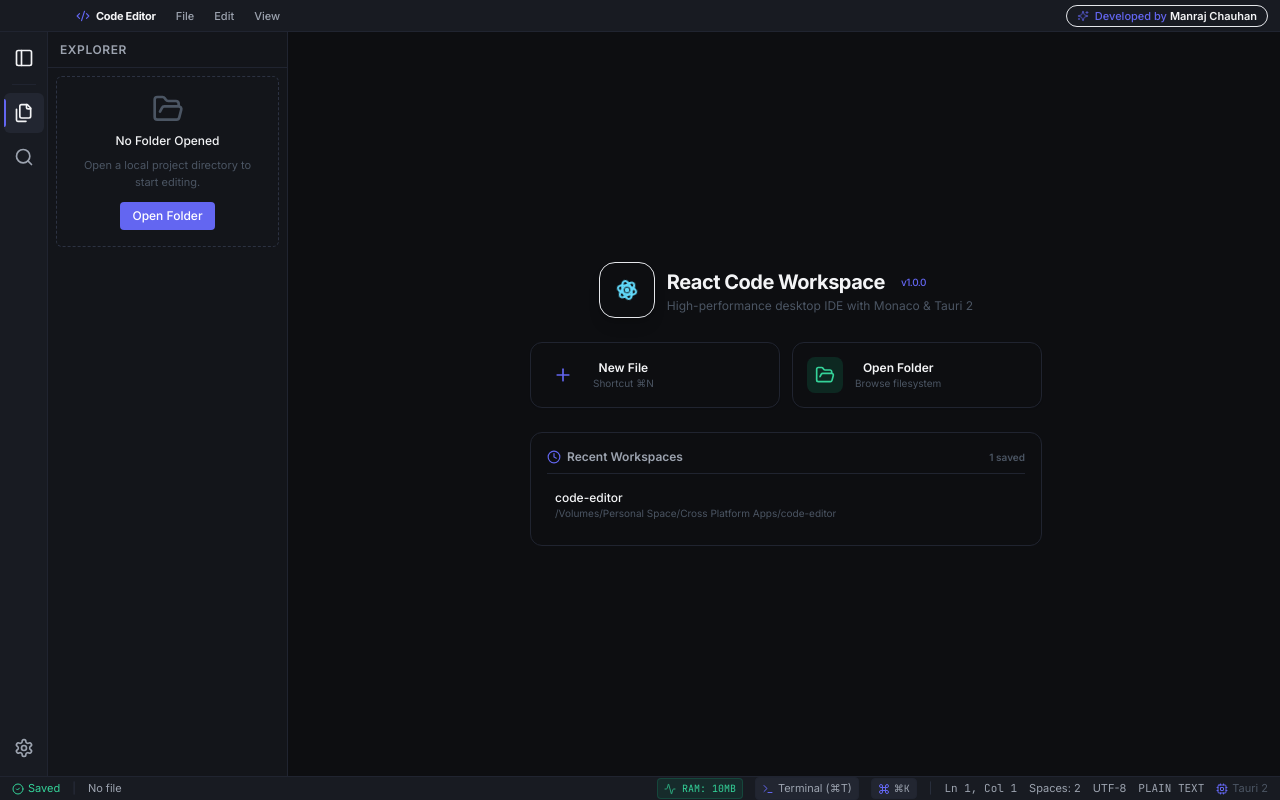
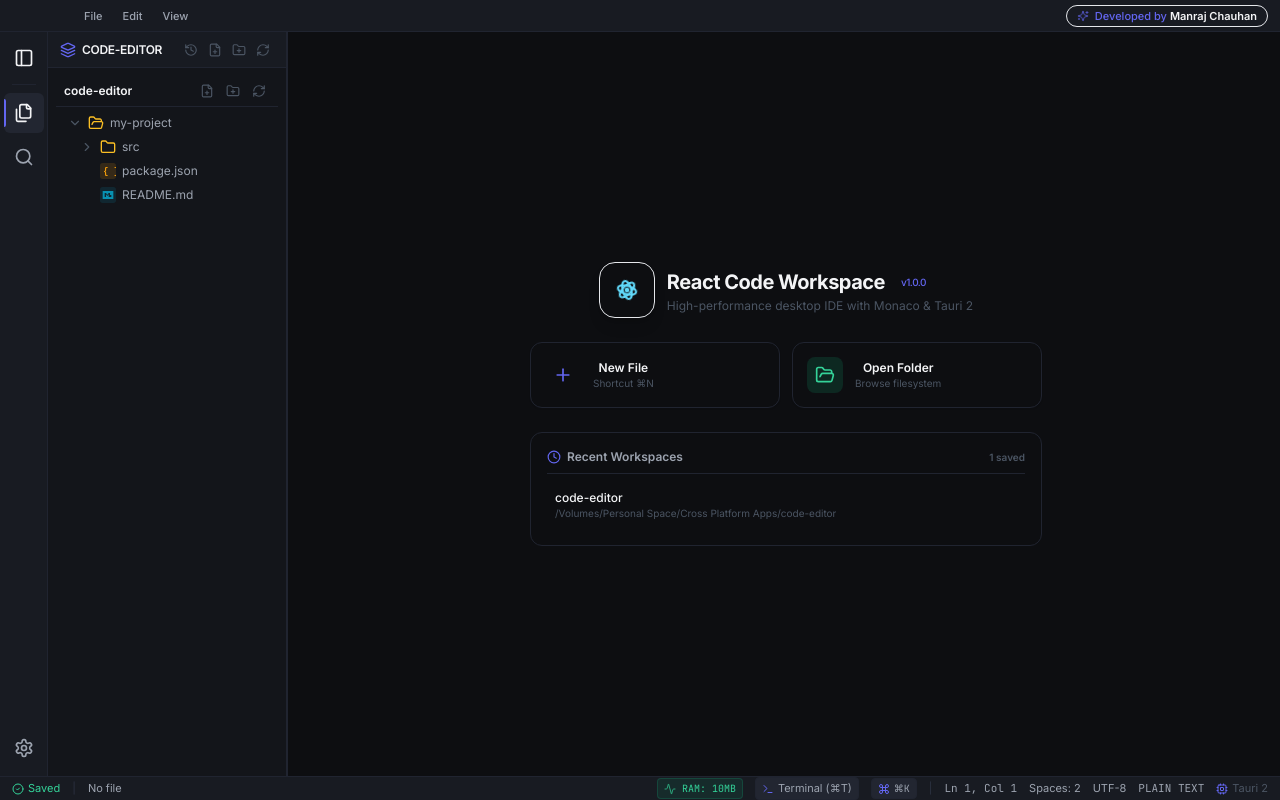
Before and after one commit to manrajchauhan/code-editor, a React (Vite) app: page / in a window 1280 px wide. Built offline with nearby package versions, Linux system fonts and the light colour scheme.

Commit message:
fix: render FileExplorerPane in Sidebar and clean up top titlebar layout

```diff
--- a/src/components/ui/TopMenuBar.tsx
+++ b/src/components/ui/TopMenuBar.tsx
@@ -59,11 +59,6 @@
     >
       {/* Left: Window App Title & Top Menus */}
       <div className="flex items-center gap-3" ref={menuRef}>
-        <div className="flex items-center gap-1.5 font-bold text-text-main text-[11px] tracking-tight pointer-events-none" data-tauri-drag-region>
-          <Code2 className="w-3.5 h-3.5 text-accent" />
-          <span>Code Editor</span>
-        </div>
-
         <div className="flex items-center gap-1 text-[11px] font-medium">
           {/* FILE MENU */}
           <div className="relative">
--- a/src/features/sidebar/Sidebar.tsx
+++ b/src/features/sidebar/Sidebar.tsx
@@ -1,6 +1,6 @@
 import React from 'react';
 import { useLayoutStore } from '../../stores/layoutStore';
-import { FileExplorerTree } from '../workspace/components/FileExplorerTree';
+import { FileExplorerPane } from '../workspace/components/FileExplorerPane';
 import { WorkspaceSearchPane } from '../search/components/WorkspaceSearchPane';
 import { SettingsPane } from '../settings/components/SettingsPane';
 
@@ -15,16 +15,18 @@
       style={{ width: `${sidebarWidth}px` }}
       aria-label="Sidebar Panel"
     >
-      <div className="h-9 px-3 border-b border-border-subtle flex items-center justify-between bg-bg-surface/50">
-        <span className="text-xs font-semibold uppercase tracking-wider text-text-muted">
-          {activeView}
-        </span>
-      </div>
-
-      <div className="flex-1 p-2 overflow-y-auto">
-        {activeView === 'explorer' && <FileExplorerTree />}
-        {activeView === 'search' && <WorkspaceSearchPane />}
-        {activeView === 'settings' && <SettingsPane />}
+      <div className="flex-1 overflow-y-auto">
+        {activeView === 'explorer' && <FileExplorerPane />}
+        {activeView === 'search' && (
+          <div className="p-2">
+            <WorkspaceSearchPane />
+          </div>
+        )}
+        {activeView === 'settings' && (
+          <div className="p-2">
+            <SettingsPane />
+          </div>
+        )}
       </div>
     </aside>
   );
```
